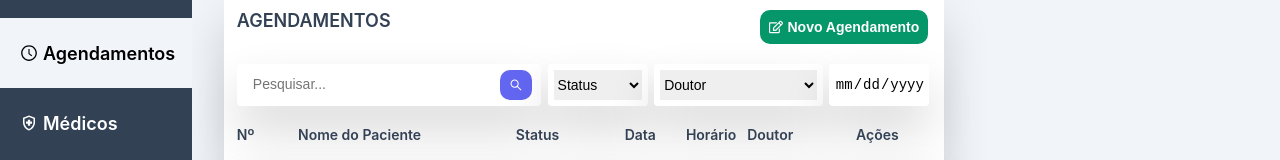
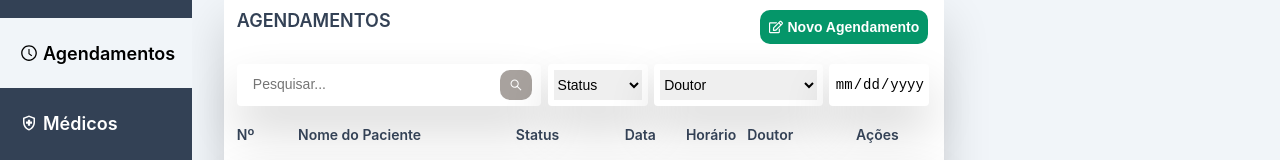
Before and after one commit to gusouza97/Project-Sistema-de-Agendamento-Medico, a React (Create React App) app in the folder app/front/: page /agendamentos in a window 1280 px wide. Shown: the part 127-287 px from the top of the page. Built offline with nearby package versions, Linux system fonts and the light colour scheme; data requests are answered from the project's data file.

Commit message:
feat: atualizar a cor do botão de busca do input pesquisar

```diff
--- a/app/front/src/Components/Button/Button.module.css
+++ b/app/front/src/Components/Button/Button.module.css
@@ -22,6 +22,7 @@ button {
 .button--color_green,
 .button--color_red,
 .button--color_blue,
+.button--color-grey,
 .button--color_orange
 {
     color: white;
@@ -39,6 +40,10 @@ button {
     background-color: #6366F1;
 }
 
+.button--color-grey {
+    background-color: #A8A29E;
+}
+
 .button--color_orange {
     background-color: #D97706;
 }
--- a/app/front/src/Components/InputSearch/InputSearch.js
+++ b/app/front/src/Components/InputSearch/InputSearch.js
@@ -9,7 +9,7 @@ function InputSearch({ handleSearch }) {
   return (
     <div className={style.InputSearch}>
       <input type="search" placeholder="Pesquisar..." onChange={(e) => { handleSearch(e.target.value); }} />
-      <Button color="button--color_blue" type="Search" />
+      <Button color="button--color-grey" type="Search" />
     </div>
   );
 }
```
